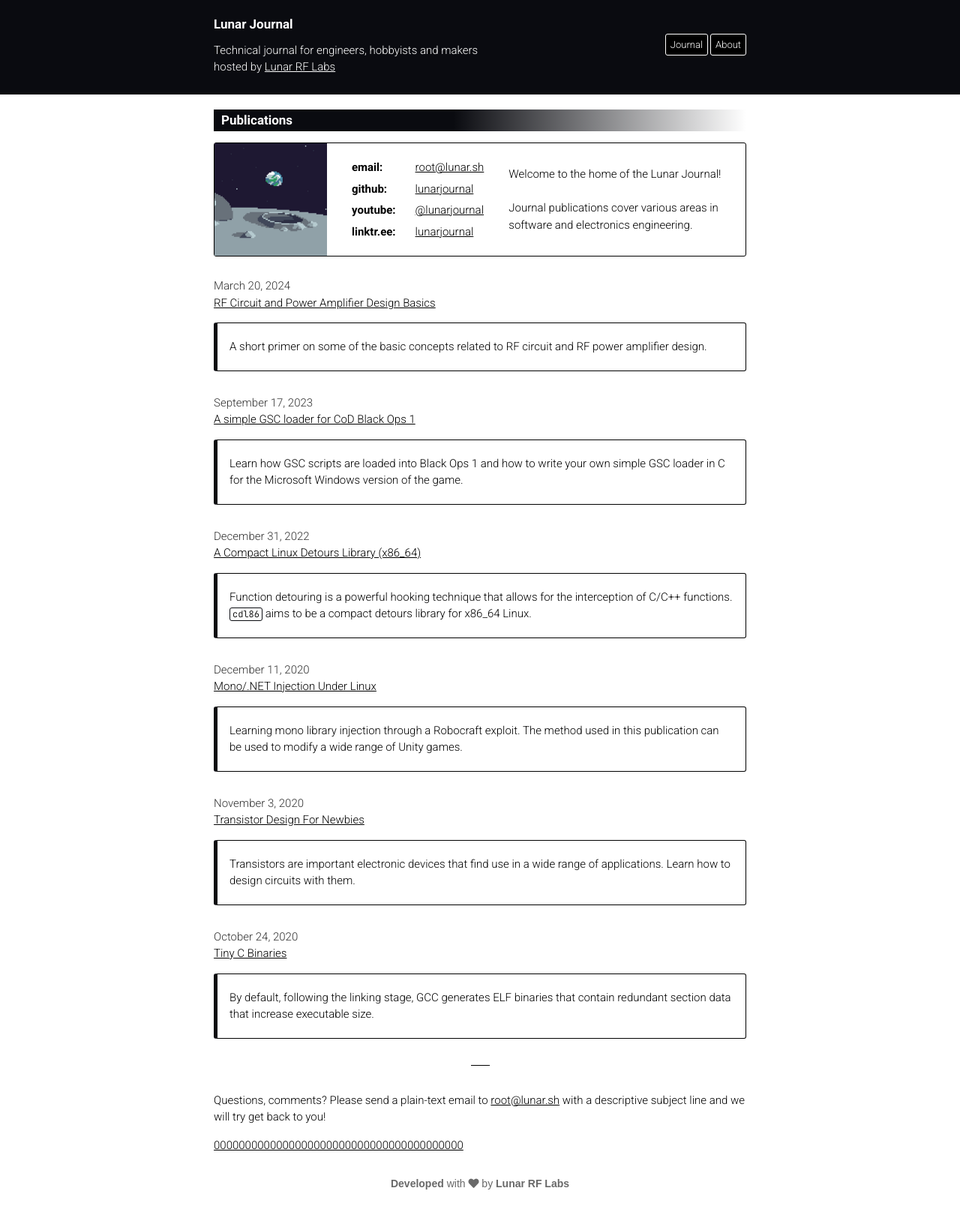
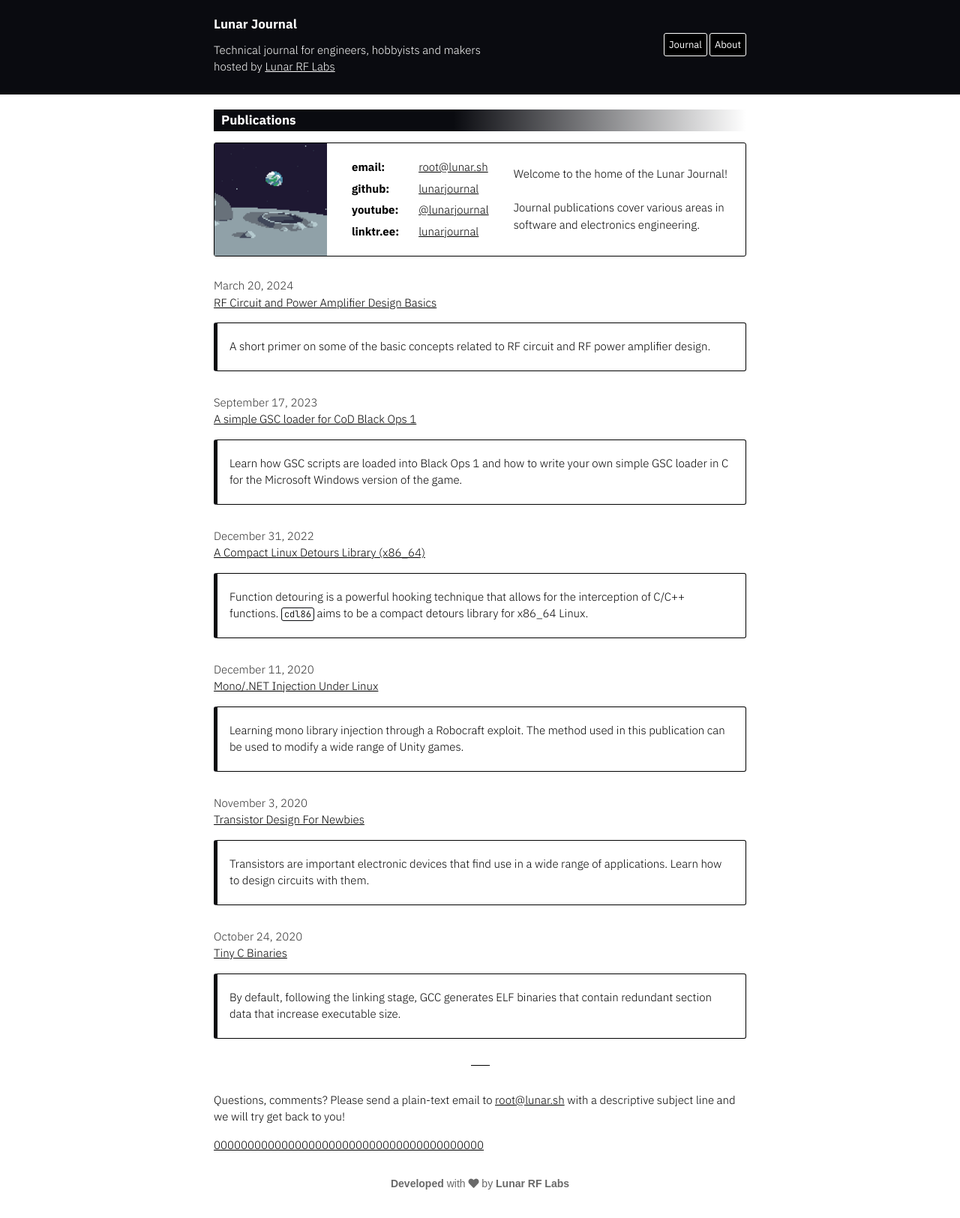
Before and after one commit to microstub/microstub.github.io, a Jekyll site: the page built from index.html, in a window 1280 px wide. Shown: the whole page at 75% size. Built offline with Jekyll 4.4.1, drawn with Linux system fonts in a browser that asks for light colours; nearby versions of some CDN libraries.

Commit message:
Update _variables.scss

```diff
--- a/_sass/_variables.scss
+++ b/_sass/_variables.scss
@@ -5,7 +5,7 @@ $grey: #f5f5f5;
 $highlight: #e3e6e8;
 
 $serif: sans-serif;
-$inter: "Roboto";
+$inter: "IBM Plex Sans";
 
 @mixin mobile {
   @media screen and (max-width: 730px) {
```
